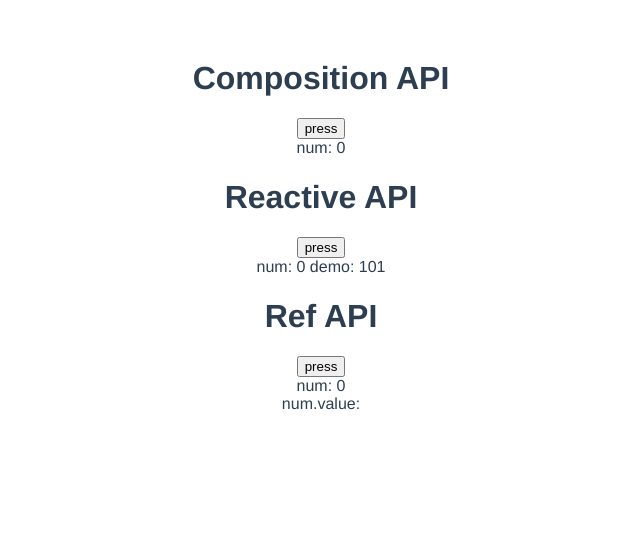
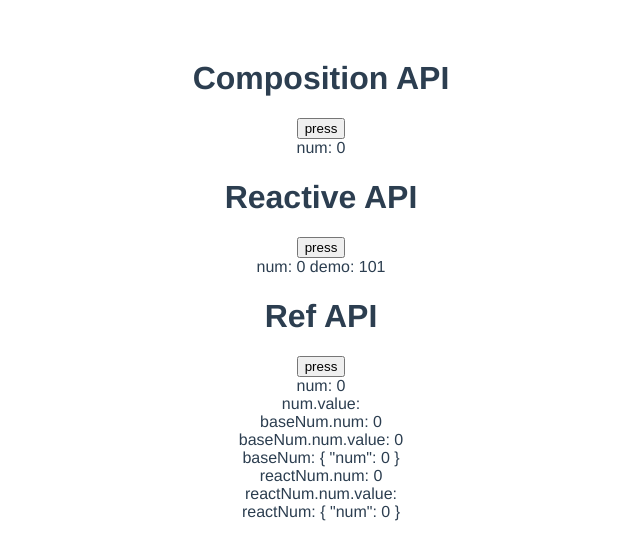
Before and after one commit to wynn-w/vue3-demo, a Vue app: page / in a window 1280 px wide. Shown: the top 560 px of the page, without its empty margins (319-959 px from the left). Built offline with nearby package versions, Linux system fonts and the light colour scheme.

Commit message:
feat: ref 解包详细探讨

```diff
--- a/src/view/refApi/index.vue
+++ b/src/view/refApi/index.vue
@@ -4,16 +4,25 @@
     <button @click="add">press</button>
     <div>
       <!-- 在 template 中自动结构 num.value 并将值赋值给 num -->
-      <span>num: </span>{{num}}
-      <br>
+      <div>num: {{num}}</div>
       <!-- num.value 直接取不到值了，改了吗？ -->
-      <span>num.value: </span>{{num.value}}
+      <div>num.value: {{num.value}}</div>
+      <!-- 经测试发现以下三种情况都可 ref 解包 -->
+      <!-- 与传闻中的 ref 只能浅层解包不相符 -->
+      <div>baseNum.num: {{baseNum.num}}</div>
+      <div>baseNum.num.value: {{baseNum.num.value}}</div>
+      <div>baseNum: {{baseNum}}</div>
+
+      <div>reactNum.num: {{reactNum.num}}</div>
+      <div>reactNum.num.value: {{reactNum.num.value}}</div>
+      <div>reactNum: {{reactNum}}</div>
+
     </div>
   </div>
 </template>
 
 <script>
-import { ref } from 'vue' // volar 里面居然没有自动导入。。
+import { reactive, ref } from 'vue' // volar 里面居然没有自动导入。。
 export default {
   name: 'RefApi',
   props: {
@@ -21,6 +30,12 @@ export default {
   },
   setup() {
     const num = ref(0)
+    const baseNum = {
+      num
+    }
+    const reactNum = reactive({
+      num
+    })
     // 而在 Javascript 中需要手动调用 .value 属性进行值操作
     const add = () => {
       console.log(num.value);
@@ -28,7 +43,9 @@ export default {
     }
     return {
       num,
-      add,
+      baseNum,
+      reactNum,
+      add
     }
   },
   // setup(props, content) {
```
